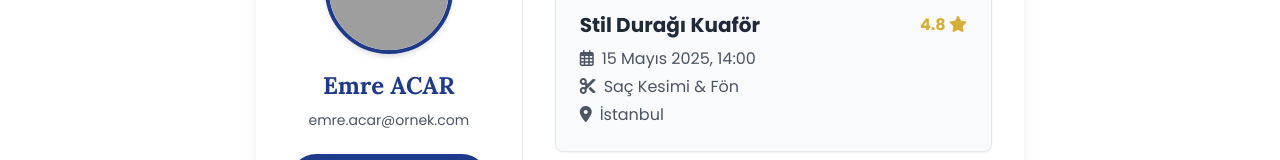
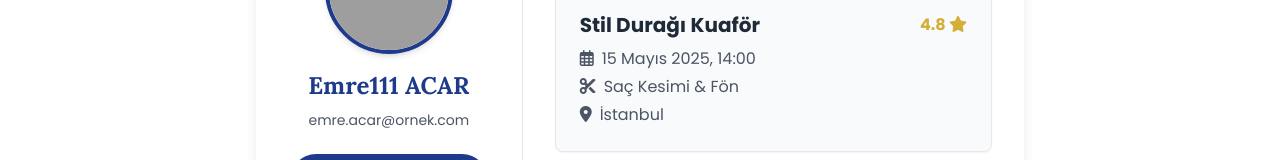
Before and after one commit to emreacar348/kuaforum, a website: page profile.html in a window 1280 px wide. Shown: the part 322-482 px from the top of the page. Drawn offline with nearby package versions, Linux system fonts and the light colour scheme; grey boxes are pictures that could not be loaded.

Commit message:
Profil güncelleme Tutorial

```diff
--- a/profile.html
+++ b/profile.html
@@ -36,7 +36,7 @@
         <div class="max-w-3xl mx-auto bg-white p-8 rounded-xl shadow-lg flex flex-col md:flex-row">
             <div class="md:w-1/3 flex flex-col items-center md:border-r md:pr-8 mb-8 md:mb-0">
                 <img src="assets/images/profil-foto.png" alt="Profil Resmi" class="rounded-full w-32 h-32 object-cover mb-4 border-4 border-kua-lacivert shadow-md">
-                <h2 class="text-2xl font-bold text-kua-lacivert mb-2 font-lora">Emre ACAR</h2>
+                <h2 class="text-2xl font-bold text-kua-lacivert mb-2 font-lora">Emre111 ACAR</h2>
                 <p class="text-gray-600 text-sm">emre.acar@ornek.com</p>
                 <button class="mt-6 bg-kua-lacivert text-white px-6 py-3 rounded-full hover:bg-kua-pembe transition duration-300 font-poppins text-lg shadow-md"><i class="fas fa-edit mr-2"></i>Profili Düzenle</button>
             </div>
```
